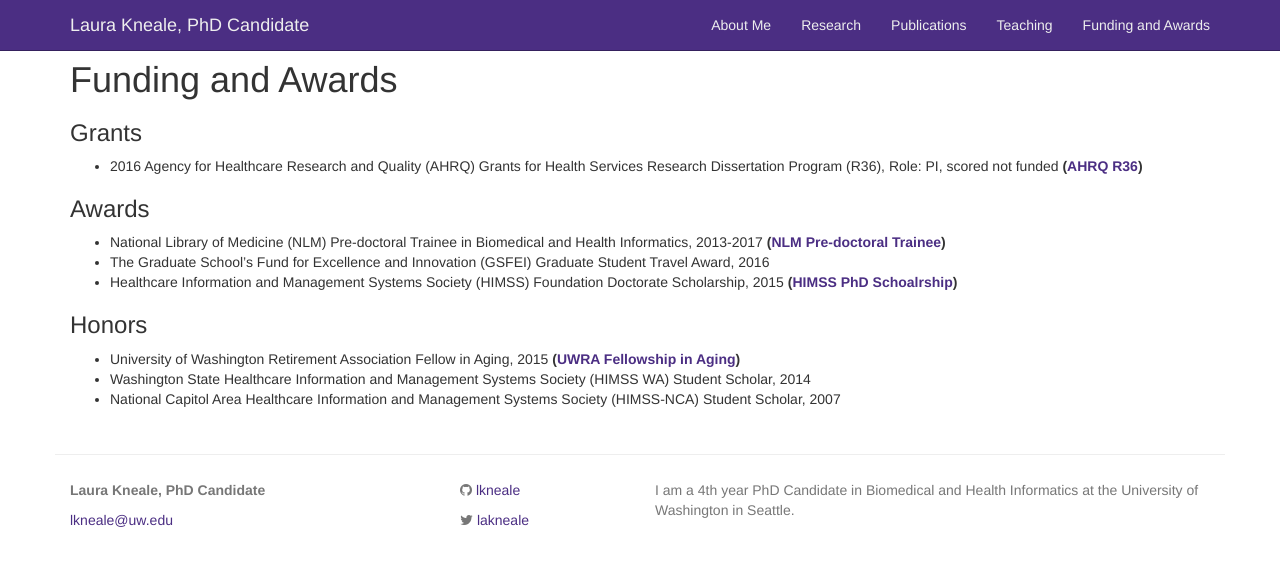
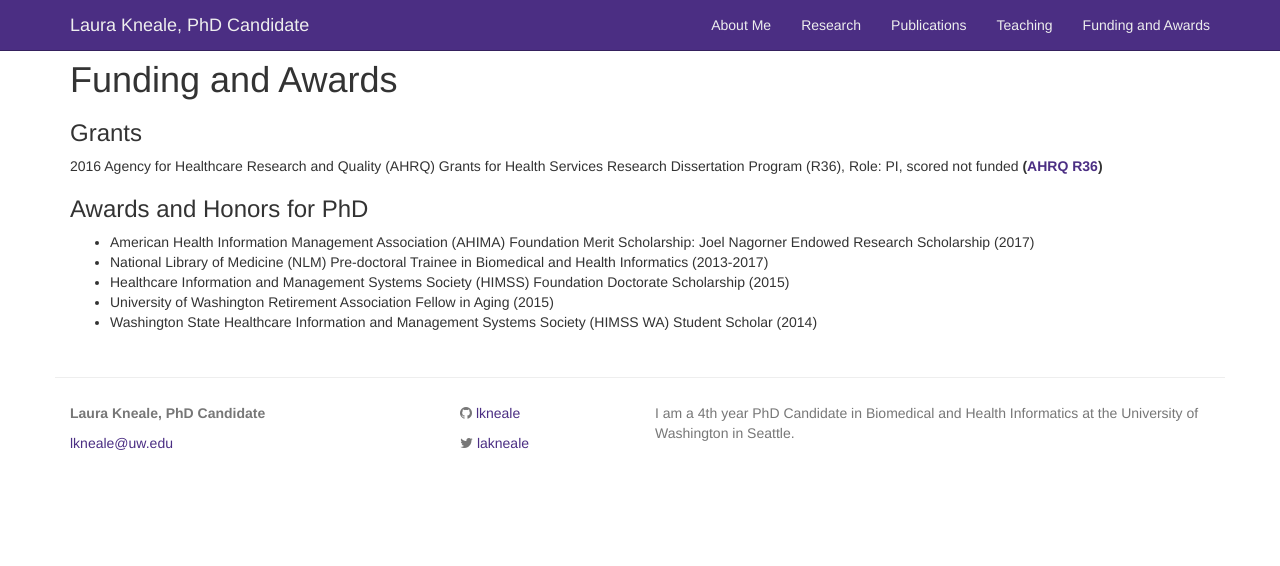
Before and after one commit to lkneale/lkneale.github.io, a Jekyll site: the page built from funding.md, in a window 1280 px wide. Shown: the top 566 px of the page. Built offline with Jekyll 4.4.1, drawn with Linux system fonts in a browser that asks for light colours.

Commit message:
Update funding.md

```diff
--- a/funding.md
+++ b/funding.md
@@ -6,14 +6,11 @@ permalink: /funding/
 
 ### Grants
 
-* 2016	Agency for Healthcare Research and Quality (AHRQ) Grants for Health Services Research Dissertation Program (R36), Role: PI, scored not funded <b> ([AHRQ R36](http://grants.nih.gov/grants/guide/pa-files/PA-15-318.html)) </b>
+2016	Agency for Healthcare Research and Quality (AHRQ) Grants for Health Services Research Dissertation Program (R36), Role: PI, scored not funded <b> ([AHRQ R36](http://grants.nih.gov/grants/guide/pa-files/PA-15-318.html)) </b>
 
-### Awards
-* National Library of Medicine (NLM) Pre-doctoral Trainee in Biomedical and Health Informatics, 2013-2017 <b> ([NLM Pre-doctoral Trainee](https://www.nlm.nih.gov/ep/GrantTrainInstitute.html)) </b>
-* The Graduate School’s Fund for Excellence and Innovation (GSFEI) Graduate Student Travel Award, 2016
-* Healthcare Information and Management Systems Society (HIMSS) Foundation Doctorate Scholarship, 2015 <b> ([HIMSS PhD Schoalrship](http://apps.himss.org/foundation//schlr_hims.asp)) </b>
-
-### Honors
-* University of Washington Retirement Association Fellow in Aging, 2015 <b> ([UWRA Fellowship in Aging](http://www.washington.edu/uwra/about/scholarships-fellowships-in-aging/)) </b>
-* Washington State Healthcare Information and Management Systems Society (HIMSS WA) Student Scholar, 2014
-* National Capitol Area Healthcare Information and Management Systems Society (HIMSS-NCA) Student Scholar, 2007
+### Awards and Honors for PhD
+* American Health Information Management Association (AHIMA) Foundation Merit Scholarship: Joel Nagorner Endowed Research Scholarship (2017)
+* National Library of Medicine (NLM) Pre-doctoral Trainee in Biomedical and Health Informatics (2013-2017)
+* Healthcare Information and Management Systems Society (HIMSS) Foundation Doctorate Scholarship (2015)
+* University of Washington Retirement Association Fellow in Aging (2015)
+* Washington State Healthcare Information and Management Systems Society (HIMSS WA) Student Scholar (2014)
```
